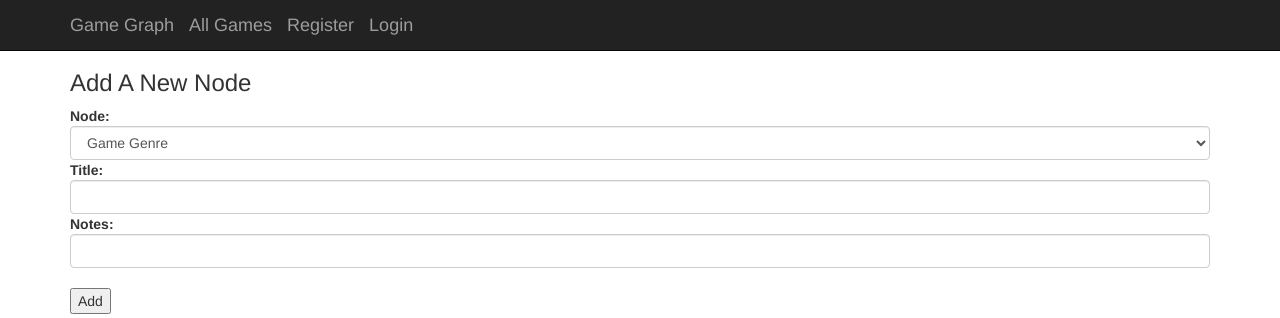
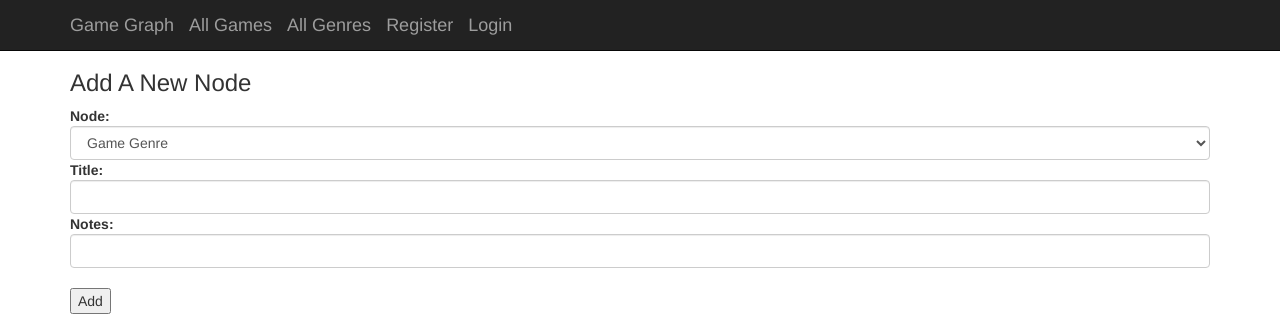
Before and after one commit to wotashu/game-graph, a Flask app: page /new_node in a window 1280 px wide. Shown: the top 318 px of the page. Run offline with Flask 2, Linux system fonts and the light colour scheme; some libraries are stand-ins or nearby versions.

Commit message:
update nav

```diff
--- a/gamegraph/templates/layout.html
+++ b/gamegraph/templates/layout.html
@@ -21,7 +21,7 @@
           </button>
             <a class="navbar-brand" href="{{ url_for('index') }}">Game Graph</a>
             <a class="navbar-brand" href="/all_games">All Games</a>
-
+            <a class="navbar-brand" href="/all_genres">All Genres</a>
             {% if not session.username %}
                 <a class="navbar-brand" href="{{ url_for('register') }}">Register</a>
                 <a class="navbar-brand" href="{{ url_for('login') }}">Login</a>
```
